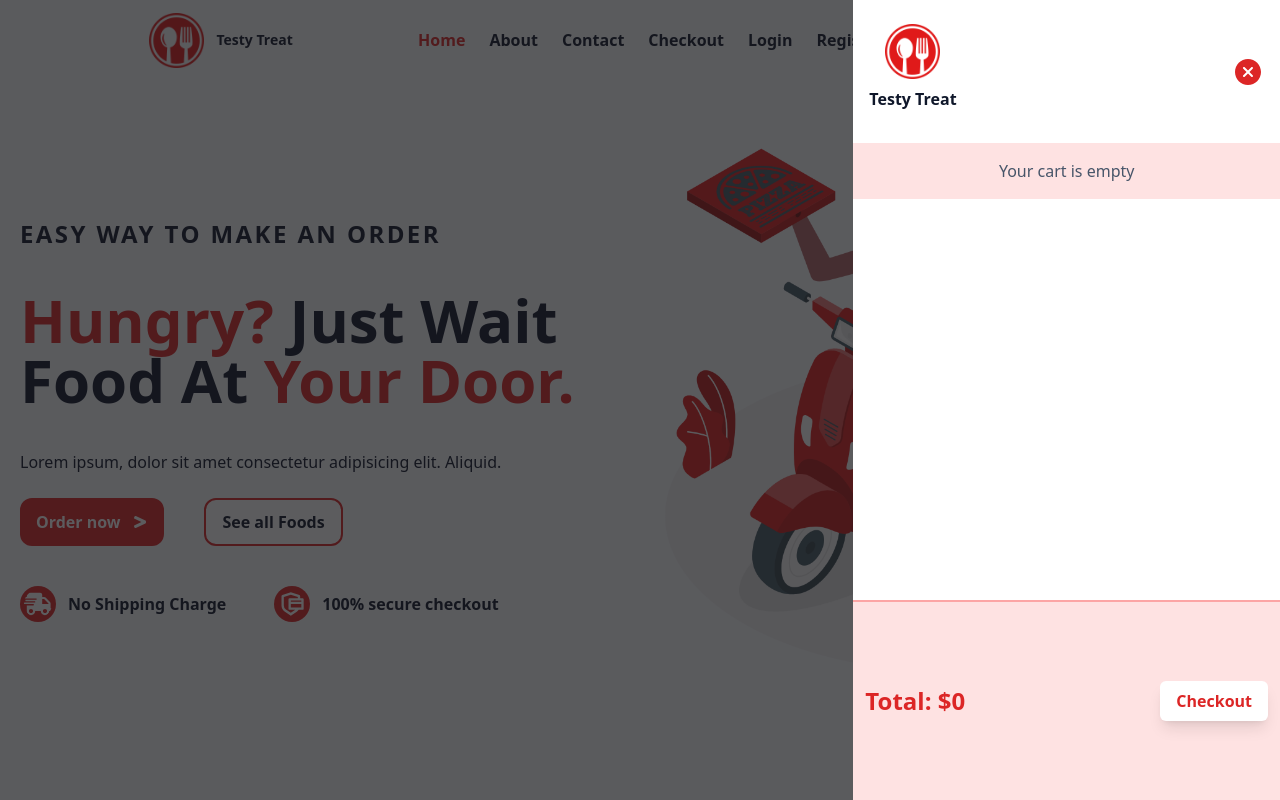
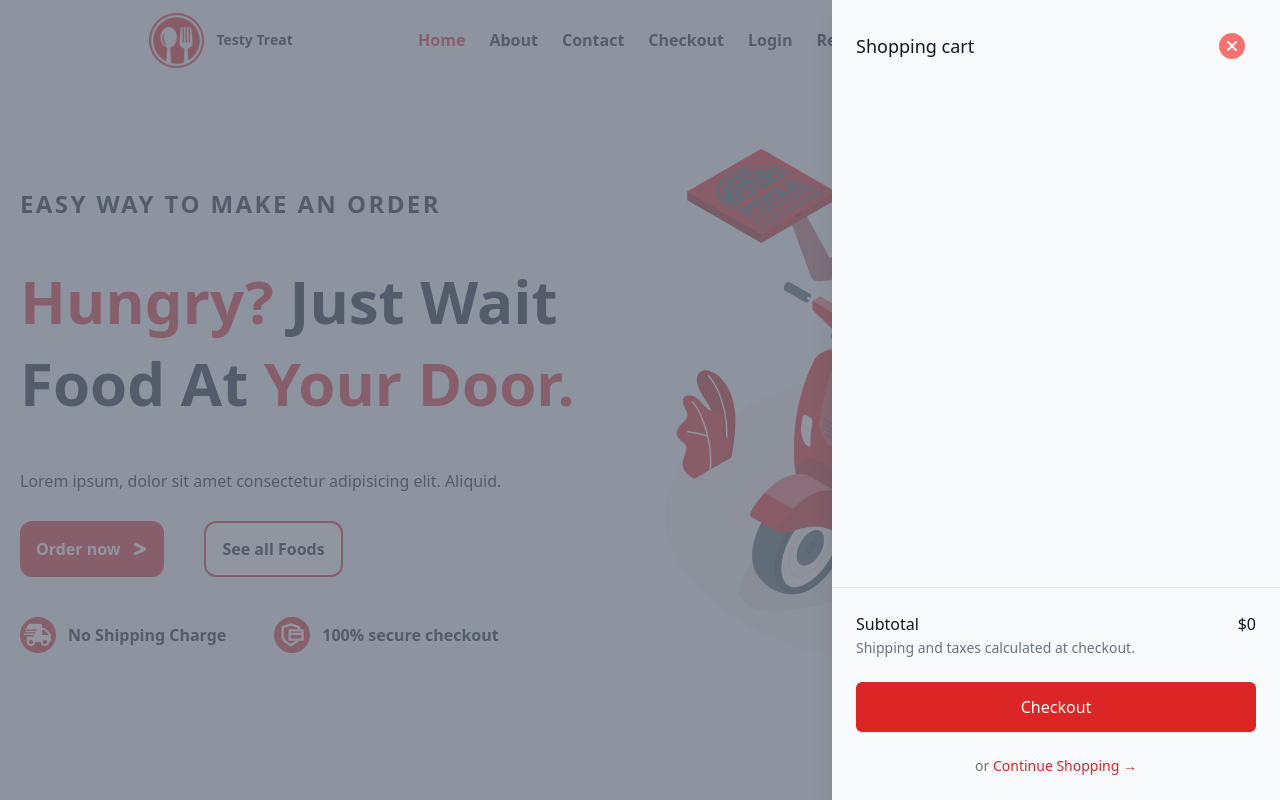
Before and after one commit to mahmoud-ashraf-devloper/food_delivery_app, a Next.js app: page / in a window 1280 px wide. Both pictures are taken after a click on the icon 1078 px from the left and 40 px from the top of the page. Shown: the top 800 px of the page. Built offline with nearby package versions, Linux system fonts and the light colour scheme.

Commit message:
shopping cart is done

```diff
--- a/components/UI/Cart/Cart.jsx
+++ b/components/UI/Cart/Cart.jsx
@@ -1,44 +1,71 @@
 import React from 'react';
 import { IoIosCloseCircle } from 'react-icons/io'
 
-
-
-
+import ProductImage from "../../../public/assets/images/product_08.jpg";
 import Image from 'next/image';
 import { useDispatch, useSelector } from 'react-redux';
 import { toggleCart } from '../../../store/slices/cartUiSlice';
 import logo from '../../../public/assets/images/res-logo.png'
 import CartItem from './CartItem';
 
-const Cart = () => {
+const Cart = ({ item }) => {
     const dispatch = useDispatch();
     const cart = useSelector(state => state.cart);
 
     return (
-        <div className='w-full  '>
-            <div onClick={() => dispatch(toggleCart())} className="bg-zinc-900 opacity-70 absolute w-full h-full z-[100]"></div>
-            <div className='min-h-screen   bg-white  z-[101] w-full md:w-1/2 lg:w-1/3 right-0 top-0 flex flex-col fixed '>
-                <div className='h-1/4 flex justify-between py-4 px-4'>
-                    <div className='flex flex-col items-center  py-2'>
-                        <Image width={55} height={55} src={logo} alt='/' />
-                        <p className='font-bold py-2 text-md '>Testy Treat</p>
-                    </div>
-                    <span onClick={() => dispatch(toggleCart())} className='flex justify-center items-center cursor-pointer hover:brightness-125'><IoIosCloseCircle className='w-8 h-8 text-red-600' /></span>
-                </div>
-                <div className='h-1/2 flex flex-col bg-red-100 px-4 py-4 hover:brightness-90  overflow-scroll'>
-                    {(cart.items.length === 0 )? <p className='text-center text-slate-600'>Your cart is empty</p> : null}
-                    {cart.items.map((item, index) => <CartItem key={index} item={item} />)}
-                </div>
-                <div className='h-1/4 absolute bottom-0  bg-red-100 w-full border-t-2 border-red-300 text-red-600'>
-                    <div className="flex justify-between h-full px-3 items-center">
-                        <div className='font-bold text-2xl'>
-                            <span>Total: <span>${cart.totalPrice}</span></span>
+        <div className="relative z-[100]" aria-labelledby="slide-over-title" role="dialog" aria-modal="true">
+
+            <div onClick={()=>dispatch(toggleCart())} className="fixed inset-0 bg-gray-500 bg-opacity-75 transition-opacity"></div>
+
+            <div className="fixed inset-0 overflow-hidden">
+                <div className="absolute inset-0 overflow-hidden">
+                    <div className="pointer-events-none fixed inset-y-0 right-0 flex max-w-full pl-10">
+                        <div className="pointer-events-auto w-screen max-w-md">
+                            <div className="flex h-full flex-col  bg-slate-50 shadow-xl">
+                                <div className="flex items-start justify-between px-6 py-8">
+                                    <h2 className="text-lg font-medium text-gray-900" id="slide-over-title">Shopping cart</h2>
+                                    <div className="ml-3 flex h-7 items-center">
+                                        <button type="button" className="-m-2 p-4 text-red-400 hover:text-red-500">
+                                            <span className="sr-only">Close panel</span>
+                                            <IoIosCloseCircle onClick={()=>dispatch(toggleCart())} className="h-8 w-8 " />
+                                        </button>
+                                    </div>
+                                </div>
+                                <div className="flex-1 overflow-y-auto py-6 px-4 sm:px-6">
+
+                                    <div className="mt-8">
+                                        <div className="flow-root">
+                                            <ul role="list" className="-my-6 divide-y divide-gray-200">
+
+
+                                                {cart.items.map(item => <CartItem key={item.id} item={item} />)}
+                                            </ul>
+                                        </div>
+                                    </div>
+                                </div>
+
+                                <div className="border-t border-gray-200 py-6 px-4 sm:px-6">
+                                    <div className="flex justify-between text-base font-medium text-gray-900">
+                                        <p>Subtotal</p>
+                                        <p>${cart.totalPrice}</p>
+                                    </div>
+                                    <p className="mt-0.5 text-sm text-gray-500">Shipping and taxes calculated at checkout.</p>
+                                    <div className="mt-6">
+                                        <a href="#" className="flex items-center justify-center rounded-md border border-transparent bg-red-600 px-6 py-3 text-base font-medium text-white shadow-sm hover:bg-red-700">Checkout</a>
+                                    </div>
+                                    <div className="mt-6 flex justify-center text-center text-sm text-gray-500">
+                                        <p>
+                                            or <button onClick={()=> dispatch(toggleCart())} type="button" className="font-medium text-red-600 hover:text-red-500">Continue Shopping<span aria-hidden="true"> &rarr;</span></button>
+                                        </p>
+                                    </div>
+                                </div>
+                            </div>
                         </div>
-                        <button className='font-bold bg-white px-4 rounded-md shadow-lg hover:bg-red-600 hover:text-white py-2'>Checkout</button>
                     </div>
                 </div>
             </div>
         </div>
+
     );
 }
 
--- a/components/UI/Cart/CartItem.jsx
+++ b/components/UI/Cart/CartItem.jsx
@@ -1,31 +1,53 @@
 import Image from 'next/image';
 import React from 'react';
-import { FaTrashAlt } from 'react-icons/fa'
-import ProductImage from "../../../public/assets/images/product_01.1.jpg";
+import { useDispatch } from 'react-redux';
+import { removeItem , decreaseQuantity, increaseQuantity } from '../../../store/slices/cartSlice';
 
-const CartItem = ({item}) => {
+const CartItem = ({ item }) => {
+    const dispatch = useDispatch();
+
+    const removeFromCart = () => {
+        return dispatch(removeItem({ id: item.id, price: item.price }));
+    }
+    const increase = () => {
+        return dispatch(increaseQuantity({ id: item.id }));
+    }
+    const decrease = () => {
+        if(item.quantity > 1) {
+            return dispatch(decreaseQuantity({ id: item.id }));
+        }
+        return removeFromCart();
+    }
+
     return (
-        <div className='w-full flex'>
-            <div className='mix-blend-darken pr-4'>
-                <Image width={100} height={100} src={ProductImage} alt='/' />
+        <li className="flex py-6">
+            <div className="h-24 w-24 flex-shrink-0 overflow-hidden rounded-md border border-gray-200">
+                <Image src={item.image01} alt="Salmon orange fabric pouch with match zipper, gray zipper pull, and adjustable hip belt." className="h-full w-full object-cover object-center" />
             </div>
-            <div className='flex w-full justify-between'>
-                <div className='flex flex-col'>
-                    <h1 className='text-lg font-bold capitalize my-3'>burger king</h1>
-                    <div className='flex justify-between'>
-                        <span className='text-xl font-medium'>2<span className='text-lg '>x</span></span>
-                        <span className='text-xl font-bold text-red-600'>$28</span>
+
+            <div className="ml-4 flex flex-1 flex-col">
+                <div>
+                    <div className="flex justify-between text-base font-medium text-gray-900">
+                        <h3>
+                            <a href="#"> {item.title} </a>
+                        </h3>
+                        <p className="ml-4">${item.price}</p>
                     </div>
-                    <div className='flex justify-between my-4'>
-                        <button className='rounded-l-md font-bold bg-red-200 px-6 py-1 hover:brightness-125'>+</button>
-                        <button className='rounded-r-md font-bold bg-red-200 px-6 py-1 hover:brightness-125'>-</button>
+                    <p className="mt-1 text-sm text-gray-500">{item.category}</p>
+                </div>
+                <div className="flex flex-1 items-end justify-between text-sm">
+                    <p className="text-gray-500">Qty {item.quantity}</p>
+                    <div>
+                        <button onClick={increase} className='px-4 py-1 bg-red-100 rounded-l-lg shadow-xl hover:bg-red-600 hover:text-white font-bold'>+</button>
+                        <button onClick={decrease} className='px-4 py-1 bg-red-100 rounded-r-lg shadow-xl hover:bg-red-600 hover:text-white font-bold'>-</button>
+                    </div>
+                    <div className="flex">
+                        <button type="button" className="font-medium text-red-600 hover:text-red-500" onClick={removeFromCart}>Remove</button>
                     </div>
                 </div>
-                <div className='flex justify-center items-center cursor-pointer hover:brightness-150'>
-                    <FaTrashAlt className='w-8 h-8 text-red-600' />
-                </div>
             </div>
-        </div>
+        </li>
+
     );
 }
 
--- a/components/UI/Products/Product.jsx
+++ b/components/UI/Products/Product.jsx
@@ -1,8 +1,7 @@
 import React from 'react';
 import Image from 'next/image';
-import store from '../../../store/store';
 import { addItem } from '../../../store/slices/cartSlice';
-import { useDispatch, useSelector } from 'react-redux'
+import { useDispatch } from 'react-redux'
 
 
 const Product = ({item}) => {
--- a/pages/index.js
+++ b/pages/index.js
@@ -28,9 +28,9 @@ export default function Home() {
       {showCart ? <Cart /> : null}
 
       <div className='max-w-[1240px] md:mx-auto grid items-center md:grid-cols-2 mx-3  min-h-screen'>
-        <div className='md:mt-20 mt-10'>
+        <div className='md:mt-20 mt-10 leading-loose'>
           <h1 className='uppercase text-2xl font-bold tracking-widest '>Easy Way To make an order</h1>
-          <p className='text-6xl font-bold py-10 '><span className='text-red-600'>Hungry?</span> Just Wait Food At <span className='text-red-600'>Your Door.</span></p>
+          <p className='text-6xl font-bold py-10 leading-snug'><span className='text-red-600'>Hungry?</span> Just Wait Food At <span className='text-red-600'>Your Door.</span></p>
           <p>Lorem ipsum, dolor sit amet consectetur adipisicing elit. Aliquid.</p>
           <div className='my-6 flex space-x-10'>
             <button className='px-4 py-3 text-white font-bold  bg-red-600 rounded-xl hover:bg-slate-900 flex items-center justify-center'>Order now <FaGreaterThan className='ml-3' /></button>
--- a/store/slices/cartSlice.js
+++ b/store/slices/cartSlice.js
@@ -2,12 +2,12 @@ import { createSlice } from '@reduxjs/toolkit';
 
 
 const initialState = {
-    items:[],
+    items: [],
     totalQuantity: 0,
     totalPrice: 0
 };
 
-export const cartSlice  = createSlice({
+export const cartSlice = createSlice({
     name: 'cart',
 
     initialState: initialState,
@@ -32,18 +32,16 @@ export const cartSlice  = createSlice({
                         itemExists = true;
                     }
                 })
-                if(!itemExists){
+                if (!itemExists) {
                     state.items.push(action.payload);
                     state.totalQuantity++;
                     state.totalPrice += action.payload.price;
-                }
                 }
             }
         },
         removeItem: (state, action) => {
             state.items.forEach(item => {
                 if (item.id === action.payload.id) {
-                item.quantity--;
                     state.totalQuantity--;
                     state.totalPrice -= action.payload.price;
                     state.items = state.items.filter(item => item.id !== action.payload.id);
@@ -71,7 +69,8 @@ export const cartSlice  = createSlice({
             }
             )
         }
+    }
 });
 
 export const { addItem, decreaseQuantity, increaseQuantity, removeItem } = cartSlice.actions;
-export default  cartSlice.reducer;
+export default cartSlice.reducer;
```
Lines whose indentation alone changed are shown as unchanged.
